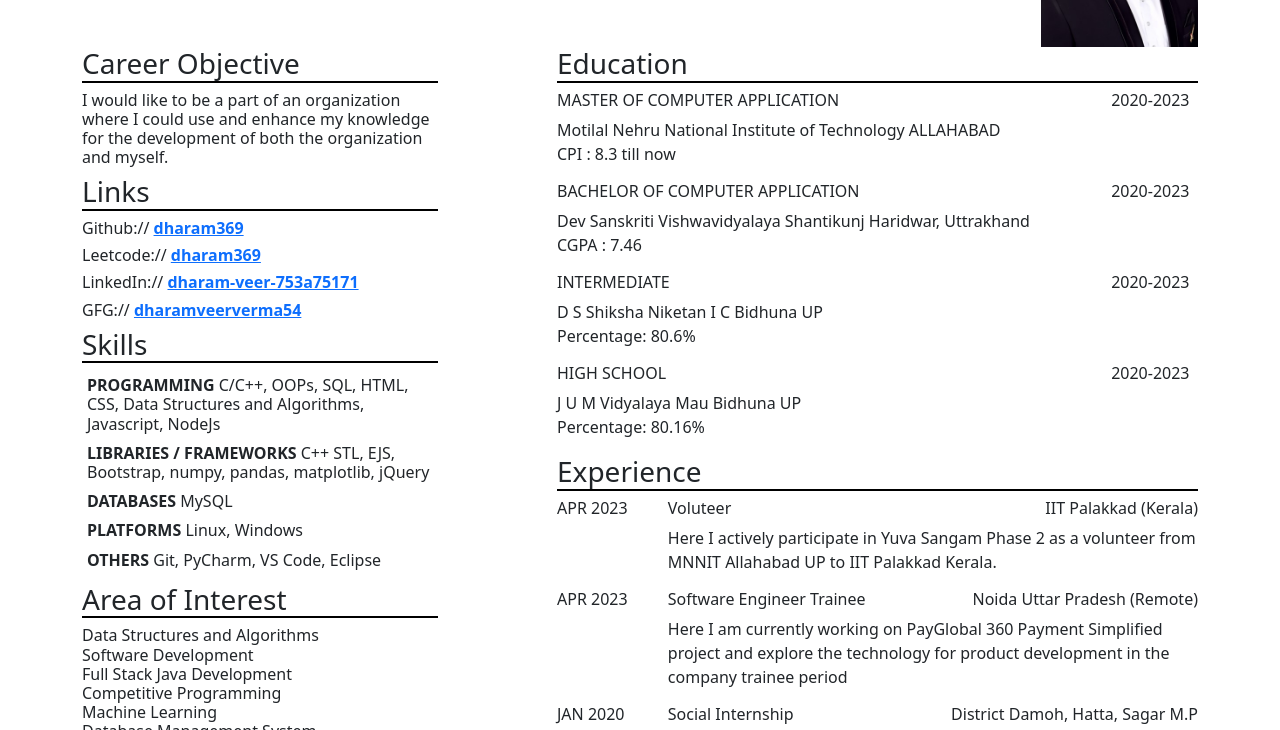
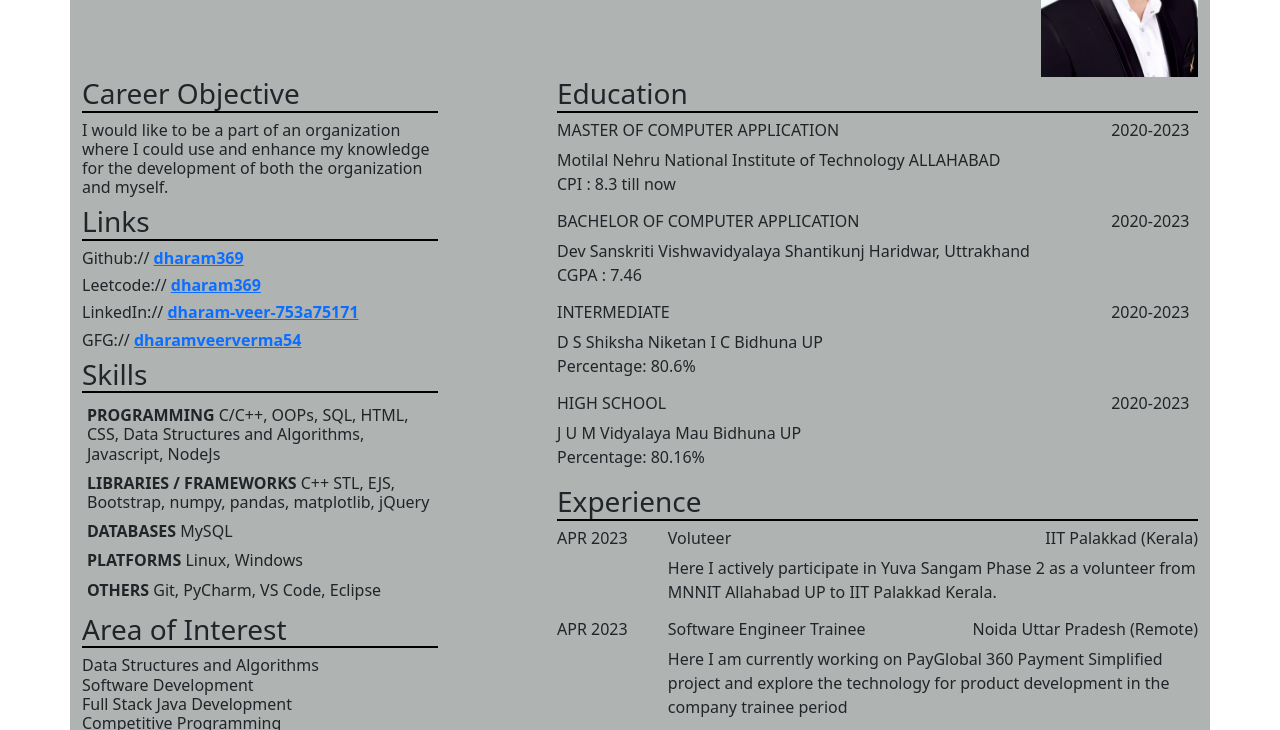
Before and after one commit to dharam369/Resume, a plain HTML site: page index.html in a window 1280 px wide. Shown: the part 153-883 px from the top of the page. Drawn offline with nearby package versions, Linux system fonts and the light colour scheme.

Commit message:
background changein f1 branch

```diff
--- a/index.html
+++ b/index.html
@@ -11,7 +11,7 @@
 	</head>
 
 <body>
-	<div class="container">
+	<div class="container body">
 		<div class="row">
 			<div class="col-5">
 				<h1>DHARAM VEER</h1>
--- a/style.css
+++ b/style.css
@@ -8,3 +8,9 @@
 .gap{
 	padding: 5px;
 }
+
+.body{
+	background-color: rgb(175, 179, 178);
+	margin-top: 30px;
+	margin-bottom: 30px;
+}
```
